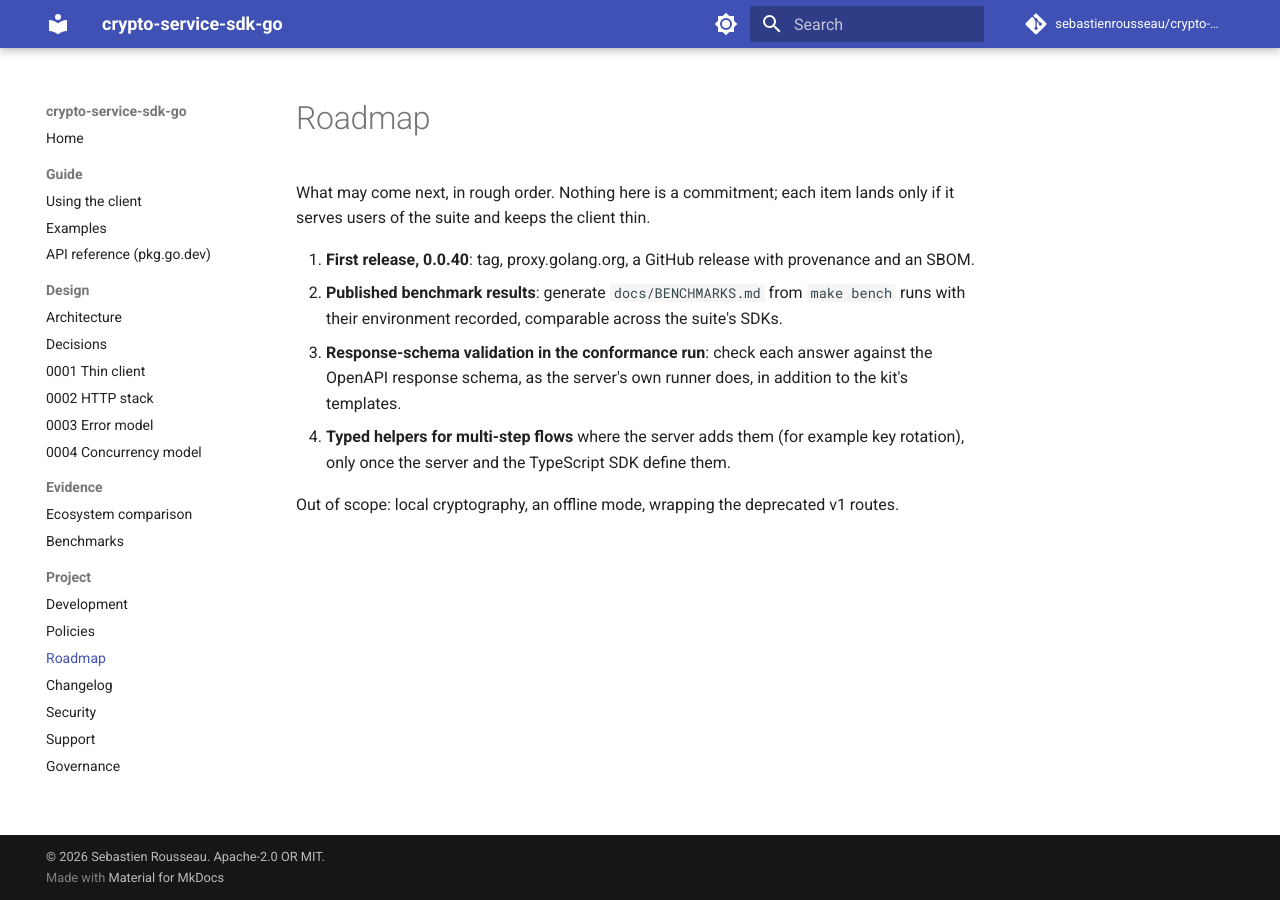
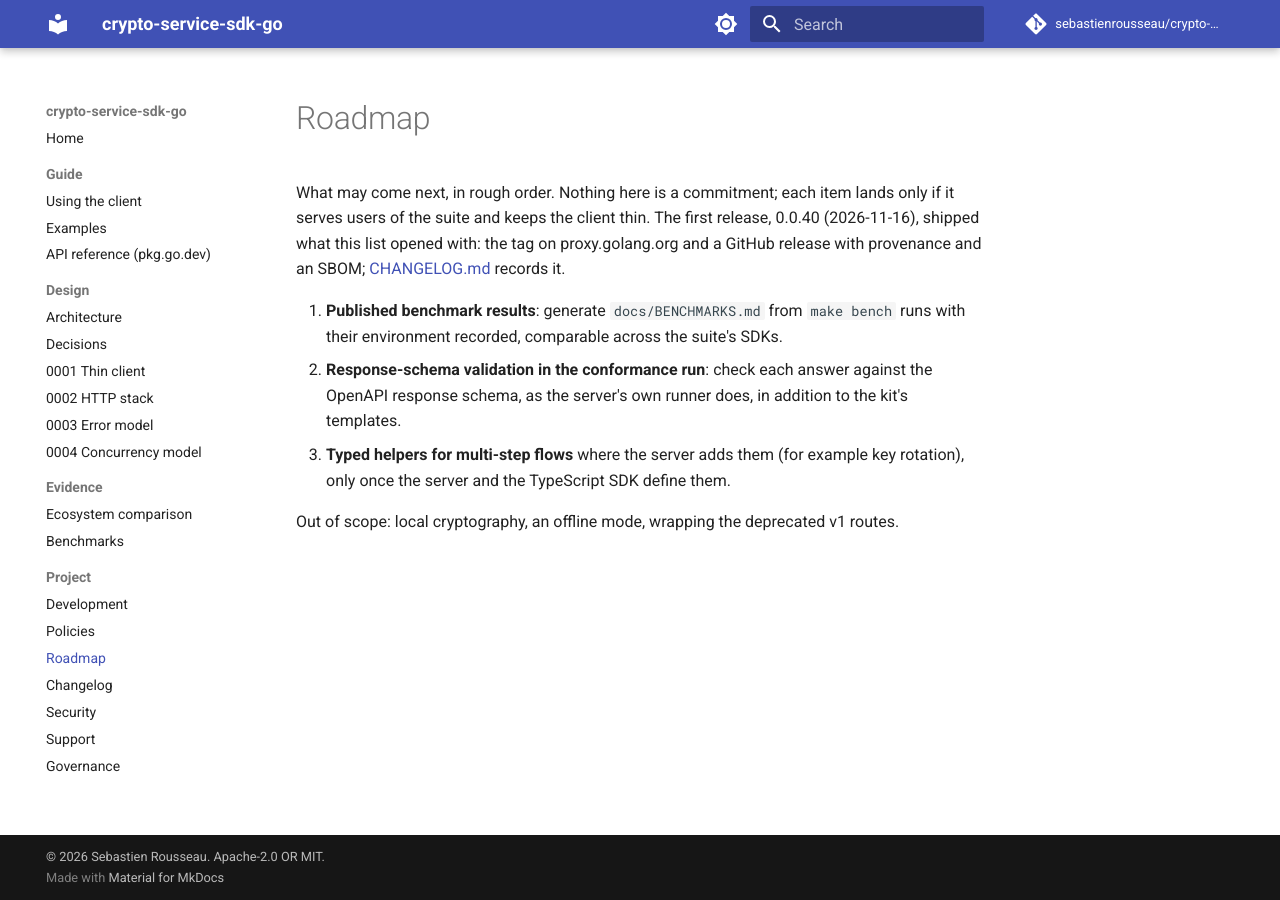
Before and after one commit to sebastienrousseau/crypto-service-sdk-go, an MkDocs documentation site: the page built from docs/ROADMAP.md, in a window 1280 px wide. Built offline with MkDocs 1.6.1 and Material for MkDocs 9.7.7, drawn with Linux system fonts in a browser that asks for light colours; comment, search, counter and statistics services are not loaded.

Commit message:
docs: drop the shipped first release from ROADMAP
The roadmap still listed "First release, 0.0.40" as the next item,
though 0.0.40 is on proxy.golang.org with a GitHub release, build
provenance and an SBOM. Record it as shipped in the introduction,
pointing at the changelog, and renumber the remaining items.

---
THE ARCHITECT ᛫ Sebastien Rousseau ᛫ https://sebastienrousseau.com
THE ENGINE ᛞ EUXIS ᛫ Enterprise Unified Execution Intelligence System ᛫ https://euxis.co

Assisted-by: Claude Opus 5.5
Signed-off-by: Sebastien Rousseau <sebastienrousseau@users.noreply.github.com>

```diff
--- a/docs/ROADMAP.md
+++ b/docs/ROADMAP.md
@@ -4,17 +4,17 @@
 
 What may come next, in rough order. Nothing here is a commitment; each
 item lands only if it serves users of the suite and keeps the client
-thin.
+thin. The first release, 0.0.40 (2026-11-16), shipped what this list
+opened with: the tag on proxy.golang.org and a GitHub release with
+provenance and an SBOM; [CHANGELOG.md](../CHANGELOG.md) records it.
 
-1. **First release, 0.0.40**: tag, proxy.golang.org, a GitHub release
-   with provenance and an SBOM.
-2. **Published benchmark results**: generate `docs/BENCHMARKS.md` from
+1. **Published benchmark results**: generate `docs/BENCHMARKS.md` from
    `make bench` runs with their environment recorded, comparable
    across the suite's SDKs.
-3. **Response-schema validation in the conformance run**: check each
+2. **Response-schema validation in the conformance run**: check each
    answer against the OpenAPI response schema, as the server's own
    runner does, in addition to the kit's templates.
-4. **Typed helpers for multi-step flows** where the server adds them
+3. **Typed helpers for multi-step flows** where the server adds them
    (for example key rotation), only once the server and the TypeScript
    SDK define them.
 
```
